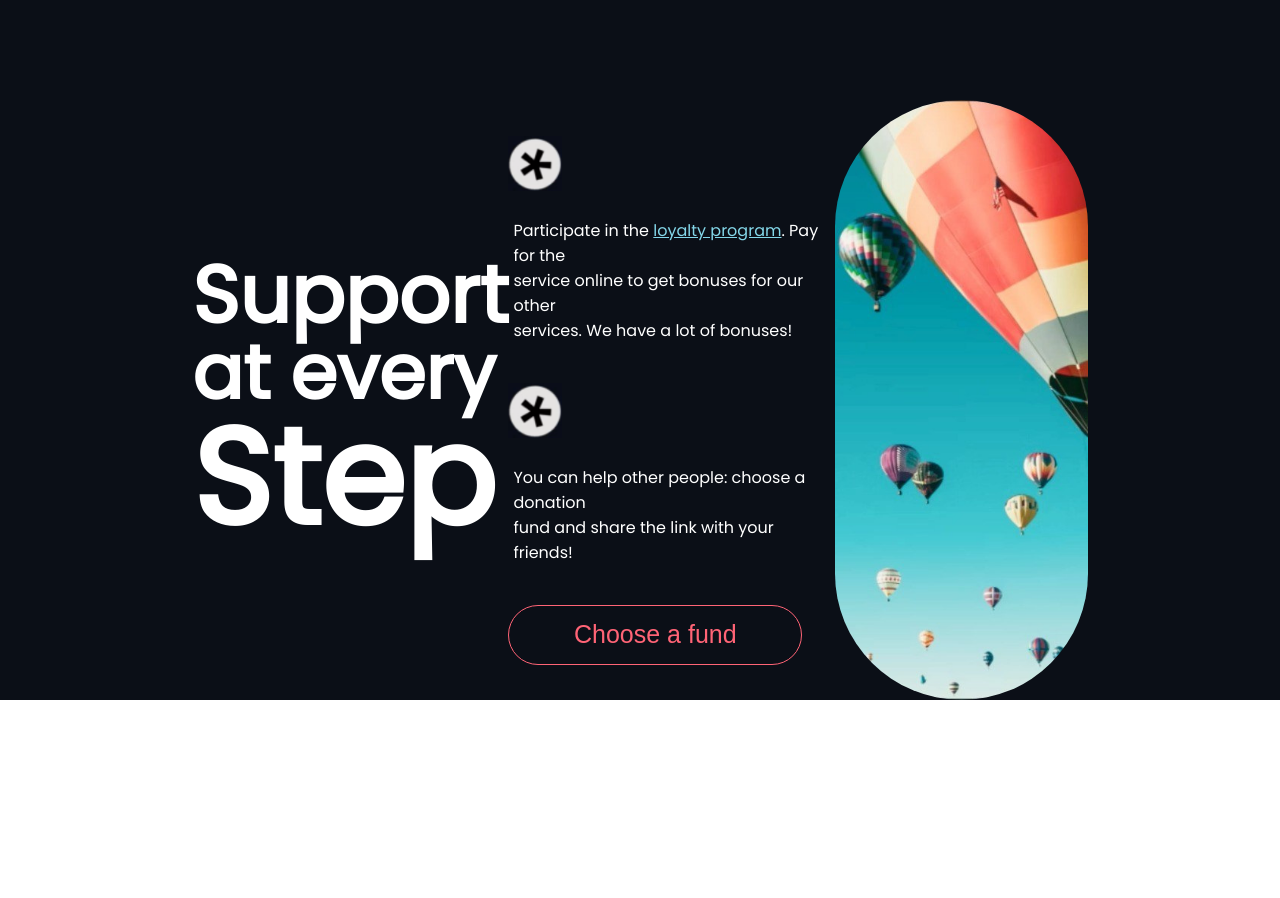
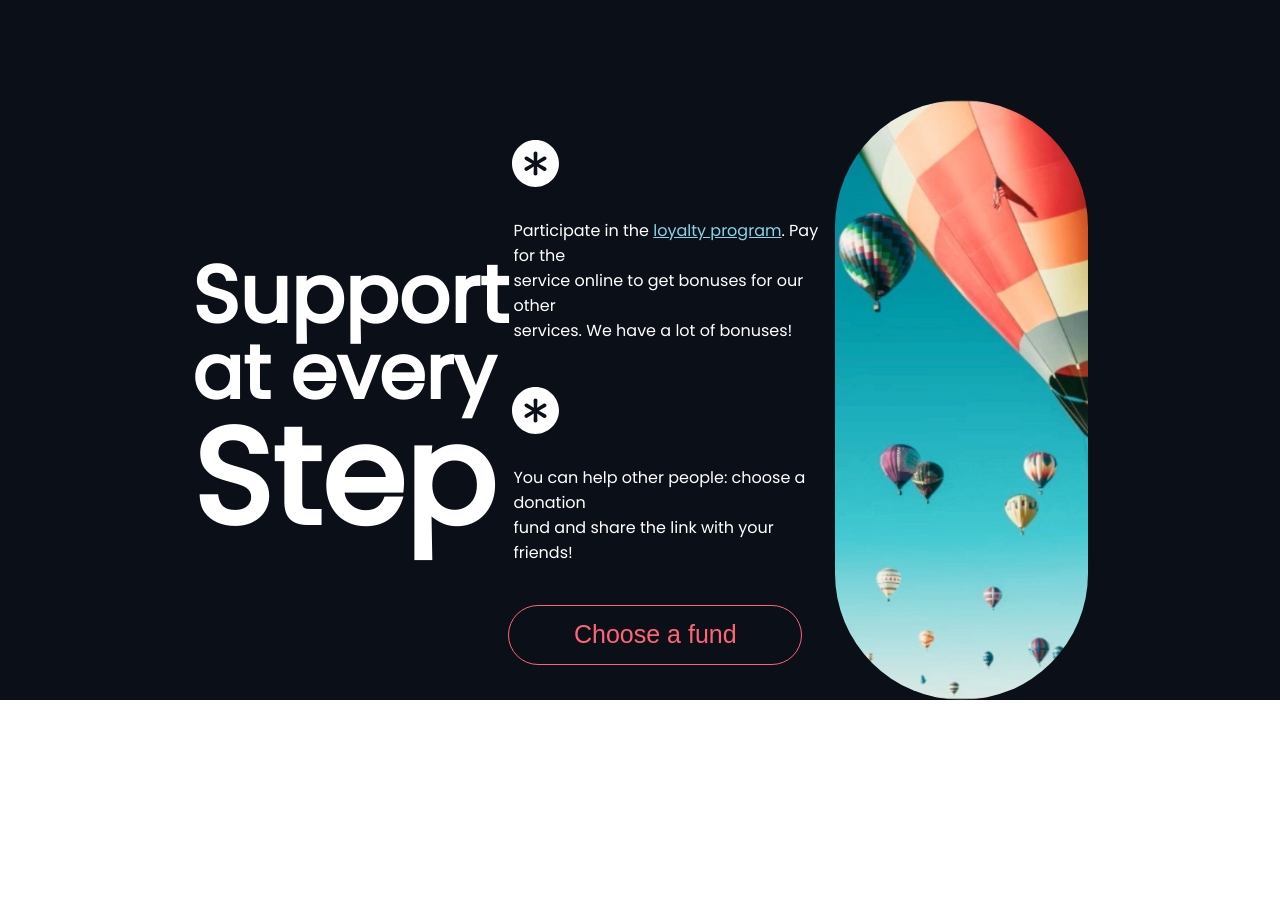
Before and after one commit to abbasali123/dribble_project, a React (Create React App) app: page / in a window 1280 px wide. Shown: the part 2300-3198 px from the top of the page. Built offline with nearby package versions, Linux system fonts and the light colour scheme.

Commit message:
change in icon

```diff
--- a/src/components/Fund/FundPoints.js
+++ b/src/components/Fund/FundPoints.js
@@ -3,7 +3,7 @@ import React from "react";
 function FundPoints({ description }) {
   return (
     <div style={{ display:"flex", flexDirection:"column", alignItems:"flex-start"}}>
-      <div><img src='circle.png' height="55px"/></div>
+      <div><img src='circle.svg' height="55px"/></div>
       <p style={{ margin:"20px 0 40px 5px" }} dangerouslySetInnerHTML={{ __html: description }}></p>
     </div>
   );
```
